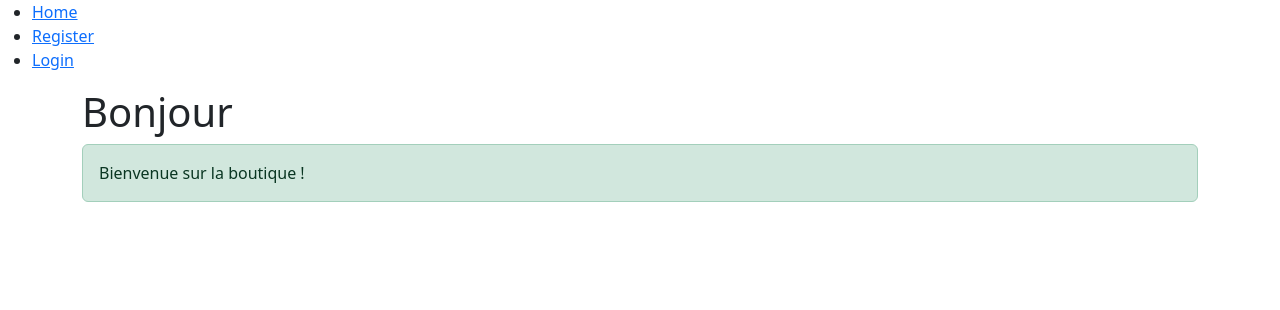
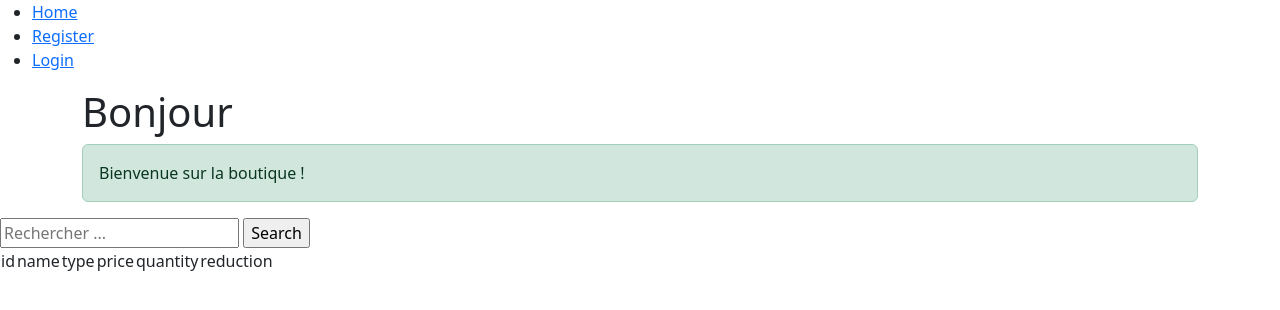
Before and after one commit to ouachtou/PHP-BDD, a PHP site: page / in a window 1280 px wide. Shown: the top 310 px of the page. Run offline with PHP 8.4, Linux system fonts and the light colour scheme; tables that the repository leaves empty hold one stand-in row (values such as "Sample post").

Commit message:
barre_de_recherche

```diff
--- a/public/index.php
+++ b/public/index.php
@@ -24,5 +24,45 @@
         </div>
     </div>
 
+    <!-- #Formulaire --->
+    <div class="search_container">
+        <form action="index.php" method="POST">
+            <input name="search" type="text" placeholder="Rechercher ...">
+            <input type="submit" value="Search">
+        </form>
+    </div>
+
+    <!-- #TABLEAU --->
+    <table class="search">
+        <tbody>
+            <tr class="product">
+                <td>id</td>
+                <td>name</td>
+                <td>type</td>
+                <td>price</td>
+                <td>quantity</td>
+                <td>reduction</td>
+            </tr>
+            <?php
+            $pdo = initDB();
+            $searchValue = isset($_POST['search']) ? $_POST['search'] : "";
+            $pdoStatement = $pdo->prepare("SELECT * FROM Products
+             WHERE (name LIKE '%$searchValue%') OR (type LIKE '%$searchValue%') OR (price LIKE '%$searchValue%')");
+            $pdoStatement->execute();
+            $products = $pdoStatement->fetchAll();
+            ?>
+            <?php foreach ($products as $product) : ?>
+                <tr class="case">
+                    <td><?php echo $product->id ?></td>
+                    <td><?php echo $product->name ?></td>
+                    <td><?php echo $product->type ?></td>
+                    <td><?php echo $product->price ?></td>
+                    <td><?php echo $product->quantity ?></td>
+                    <td><?php echo $product->reduction ?></td>
+                </tr>
+            <?php endforeach; ?>
+        </tbody>
+    </table>
+
 </body>
 </html>
```
